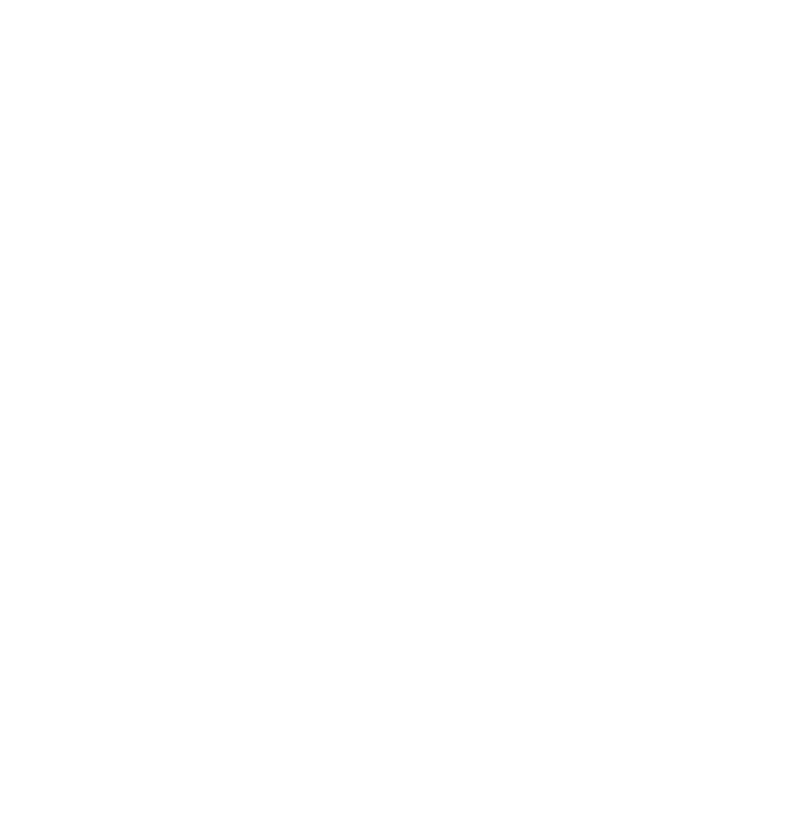
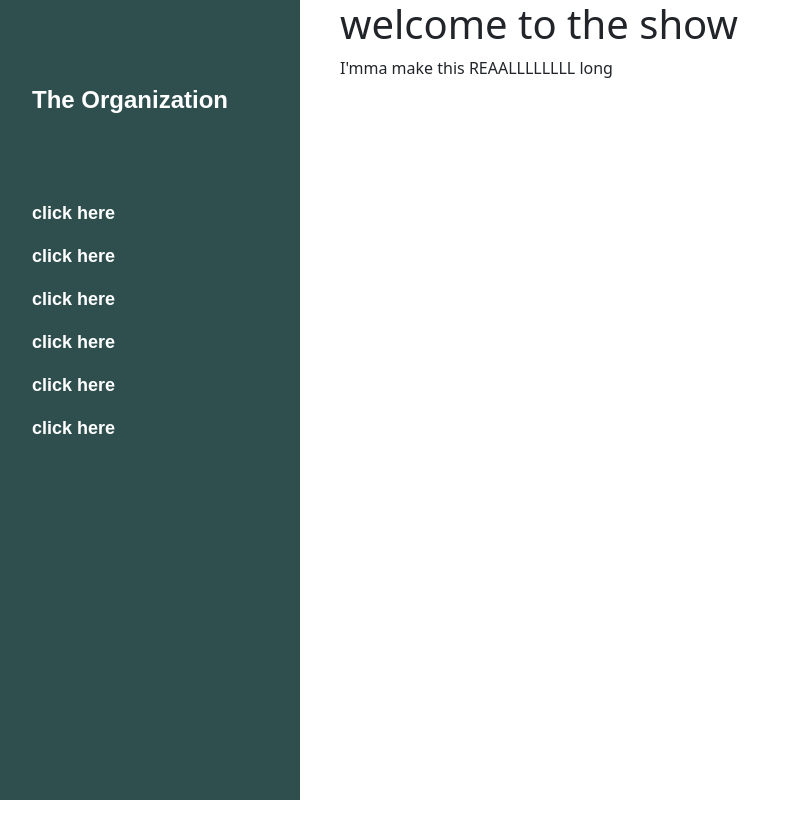
Before and after one commit to Annikyet/may12-w3clone, a plain HTML site: page index.html in a window 1280 px wide. Shown: the top 838 px of the page, without its empty margins (0-801 px from the left). Before the commit the page ends 800 px from the top, so only its background shows below. Drawn offline with nearby package versions, Linux system fonts and the light colour scheme.

Commit message:
sidebar in place, body in correct location

```diff
--- a/index.html
+++ b/index.html
@@ -12,6 +12,21 @@
 
   </head>
   <body>
+    <nav>
+      <a href="" class="org-name">The Organization</a>
+      <a href="" class="sidebar-link">click here</a>
+      <a href="" class="sidebar-link">click here</a>
+      <a href="" class="sidebar-link">click here</a>
+      <a href="" class="sidebar-link">click here</a>
+      <a href="" class="sidebar-link">click here</a>
+      <a href="" class="sidebar-link">click here</a>
+    </nav>
+    <header>
+      <h1>welcome to the show</h1>
+    </header>
+    <main>
+      I'mma make this REAALLLLLLLL long
+    </main>
 
     <!-- Bootstrap JavaScript Libraries -->
     <script src="https://cdn.jsdelivr.net/npm/@popperjs/core@2.9.2/dist/umd/popper.min.js" integrity="sha384-IQsoLXl5PILFhosVNubq5LC7Qb9DXgDA9i+tQ8Zj3iwWAwPtgFTxbJ8NT4GN1R8p" crossorigin="anonymous"></script>
--- a/style.css
+++ b/style.css
@@ -0,0 +1,48 @@
+nav {
+  display: flex;
+  flex-direction: column;
+  width: 300px;
+  height: 100vh;
+  background-color: darkslategrey;
+  padding-left: 16px;
+  padding-right: 16px;
+  padding-top: 8px;
+  padding-bottom: 8px;
+  position: fixed;
+}
+
+.org-name, .sidebar-link {
+  color: white;
+  text-decoration: none;
+  font-family: "Poppins", sans-serif;
+  font-weight: 700;
+  padding-left: 16px;
+  padding-right: 16px;
+}
+
+.org-name {
+  margin-top: 10px;
+  padding-top: 64px;
+  padding-bottom: 64px;
+  margin-bottom: 10px;
+  font-size: 24px;
+}
+
+.sidebar-link {
+  padding-top: 8px;
+  padding-bottom: 8px;
+  font-size: 18px;
+}
+
+header, main, footer {
+  margin-left: 340px;
+  margin-right: 40px
+}
+
+header {
+
+}
+
+main {
+  height: 400vh;
+}
```
